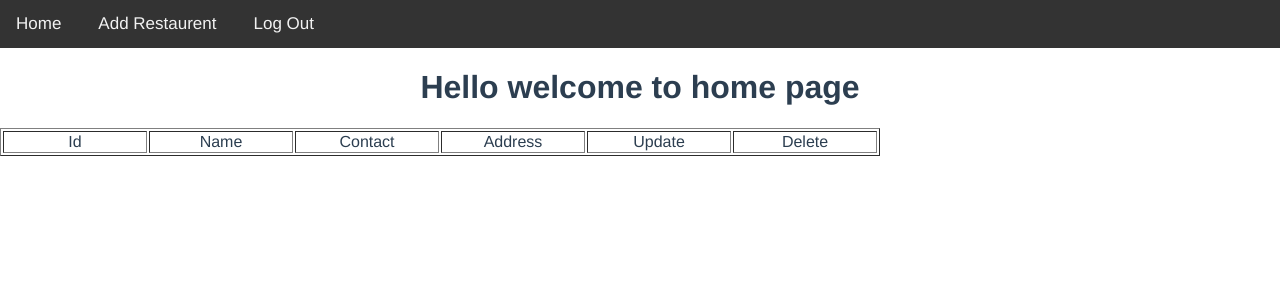
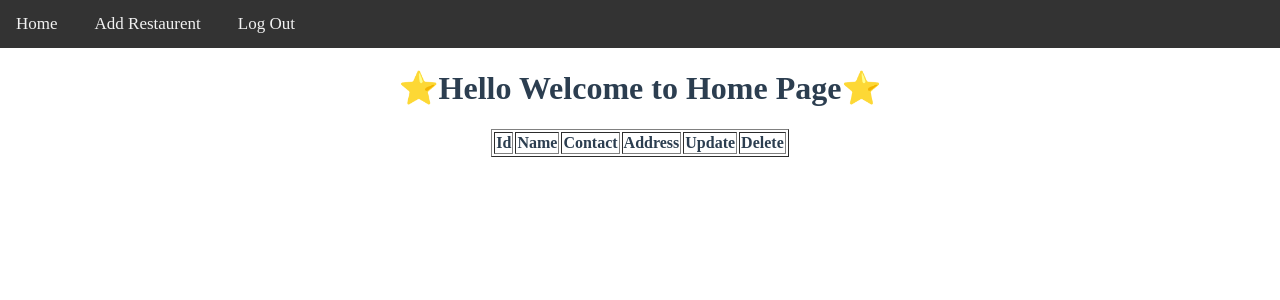
Before and after one commit to abuzar-gifari/restaurent-management-app-using-vuejs, a Vue app: page / in a window 1280 px wide. Shown: the top 300 px of the page. Built offline with nearby package versions, Linux system fonts and the light colour scheme.

Commit message:
style changed and project finally done

```diff
--- a/src/App.vue
+++ b/src/App.vue
@@ -1,5 +1,5 @@
 <template>
-<router-view/>
+  <router-view/>
 </template>
 
 <script>
@@ -15,7 +15,7 @@ body{
   padding: 0;
 }
 #app {
-  font-family: Avenir, Helvetica, Arial, sans-serif;
+  font-family: "Source Sans Pro";
   -webkit-font-smoothing: antialiased;
   -moz-osx-font-smoothing: grayscale;
   text-align: center;
--- a/src/components/Add.vue
+++ b/src/components/Add.vue
@@ -1,6 +1,6 @@
 <template>
   <Header/>
-  <h1>Hello user welcome to Add Restaurent page</h1>
+  <h1>Welcome to Add Restaurent Page</h1>
 
   <form action="" method="post" class="add">
     <input type="text" name="name" placeholder="Enter Name" v-model="restaurent.name">
--- a/src/components/Home.vue
+++ b/src/components/Home.vue
@@ -1,15 +1,15 @@
 <template>
   <Header/>
-  <h1>Hello {{ name }} welcome to home page</h1>
+  <h1>⭐Hello {{ name }} Welcome to Home Page⭐</h1>
 
-  <table border="1">
+  <table border="1" class="middle">
     <tr>
-      <td>Id</td>
-      <td>Name</td>
-      <td>Contact</td>
-      <td>Address</td>
-      <td>Update</td>
-      <td>Delete</td>
+      <th>Id</th>
+      <th>Name</th>
+      <th>Contact</th>
+      <th>Address</th>
+      <th>Update</th>
+      <th>Delete</th>
     </tr>
     <tr v-for="item in restaurant" :key="item.id">
       <td>{{ item.id }}</td>
@@ -67,4 +67,8 @@ td{
   width:140px;
   height: auto;
 }
+.middle{
+  margin-left: auto;
+  margin-right: auto;
+}
 </style>
--- a/src/components/Update.vue
+++ b/src/components/Update.vue
@@ -1,6 +1,6 @@
 <template>
   <Header/>
-  <h1>Hello user welcome to Update Restaurent page page</h1>
+  <h1>Welcome to Update Restaurent Page</h1>
 
   <form action="" method="post" class="add">
     <input type="text" name="name" placeholder="Enter Your Name" v-model="restaurent.name">
@@ -8,8 +8,6 @@
     <input type="text" name="address" placeholder="Enter Your Address" v-model="restaurent.address">
     <button type="button" v-on:click="updateRestaurent">Update Restaurent</button>
   </form>
-
-
 </template>
 
 <script>
```
